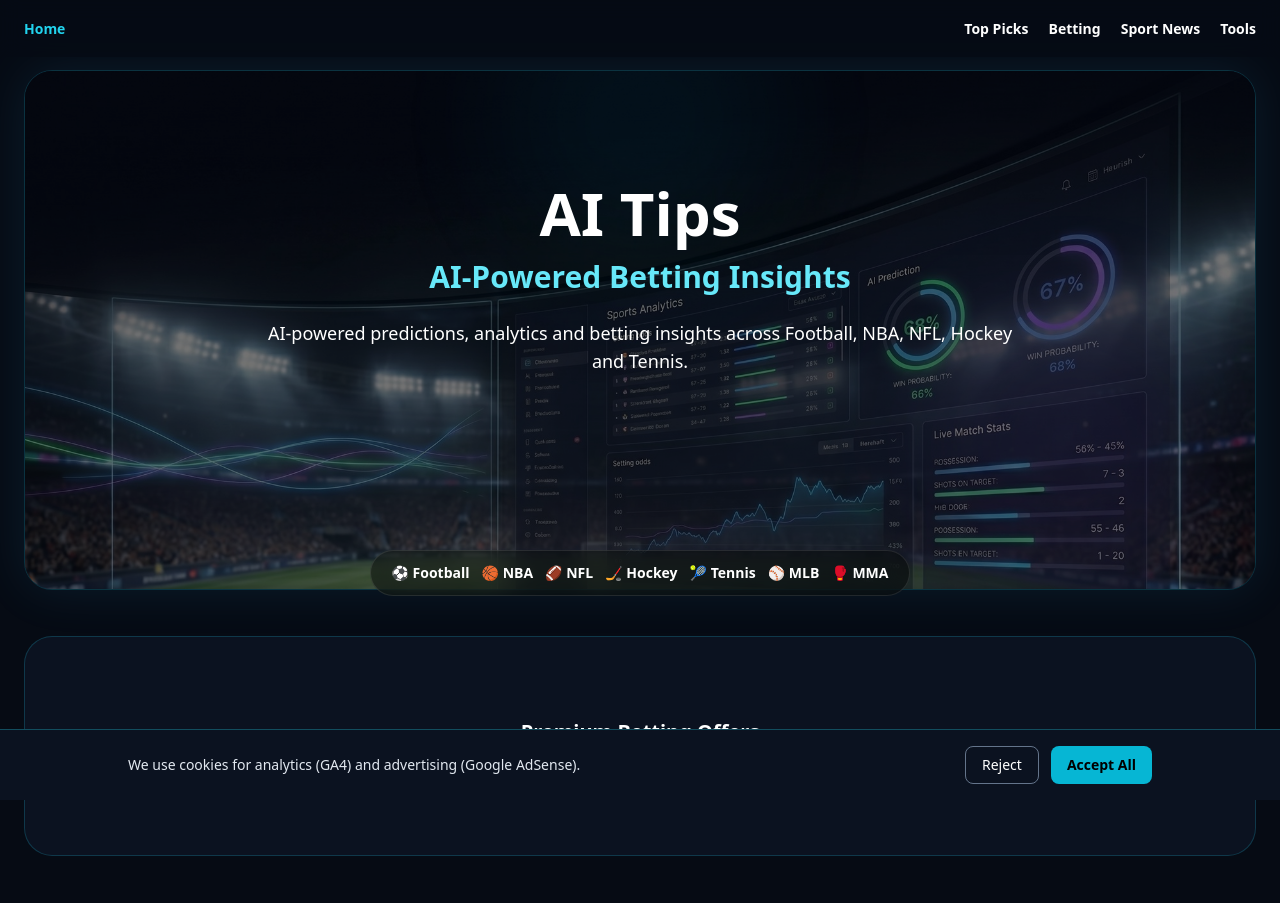
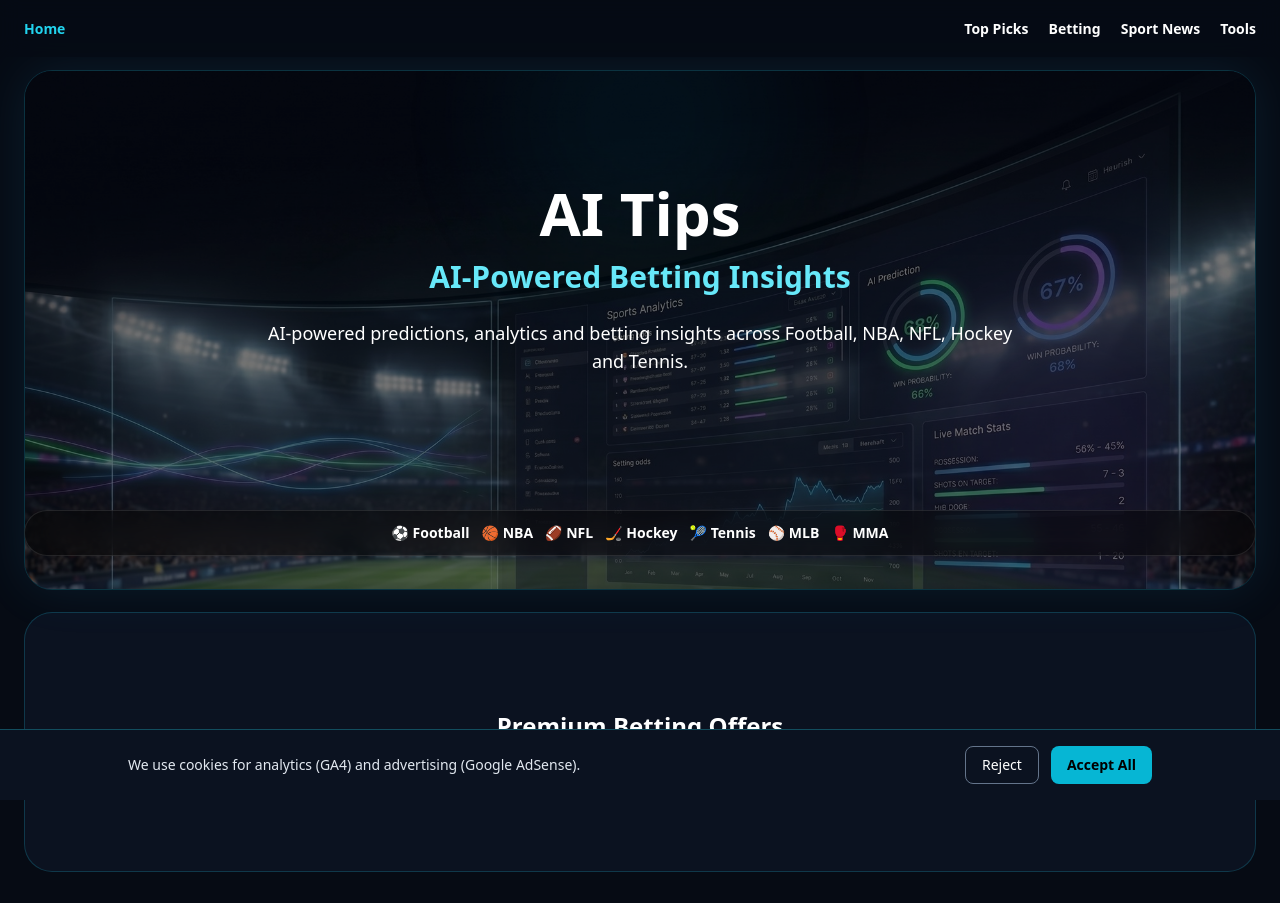
Before and after one commit to Peterson1979/ai-bet, a Next.js app: page / in a window 1280 px wide. Shown: the top 903 px of the page. Built offline with nearby package versions, Linux system fonts and the light colour scheme.

Commit message:
ui: high-tech redesign + metrics legend + homepage update

```diff
--- a/app/page.tsx
+++ b/app/page.tsx
@@ -47,8 +47,8 @@ export default async function HomePage() {
           {/* HERO */}
           <Hero />
 
-          {/* SPORT NAV OVERLAY (CLICKABLE + SCROLL TARGETS) */}
-          <div className="mt-[-40px] relative z-20 flex justify-center">
+          {/* SPORT NAV (overlay, single instance) */}
+          <div className="-mt-20 relative z-20 mb-14">
             <div className="flex flex-wrap justify-center gap-3 rounded-full border border-white/10 bg-black/40 px-5 py-3 backdrop-blur-md">
 
               {sportLinks.map((s) => (
@@ -65,14 +65,14 @@ export default async function HomePage() {
           </div>
 
           {/* AFFILIATE BLOCK (ONLY ONCE) */}
-          <section className="mt-10 rounded-[28px] border border-cyan-400/20 bg-[#0B1220] p-8 min-h-[220px] flex items-center justify-center text-center">
+          <section className="mt-10 rounded-[28px] border border-cyan-400/20 bg-[#0B1220] p-10 min-h-[260px] flex items-center justify-center text-center">
 
             <div>
-              <h3 className="text-xl font-black text-white">
+              <h3 className="text-2xl font-black text-white">
                 Premium Betting Offers
               </h3>
 
-              <p className="mt-2 text-sm text-slate-300">
+              <p className="mt-3 text-sm text-slate-300">
                 Place your affiliate banners, sportsbook promos or rotating offers here.
               </p>
             </div>
@@ -143,7 +143,7 @@ export default async function HomePage() {
 
           </div>
 
-          {/* UNIFIED METRICS (SINGLE BLOCK, NO DUPLICATION) */}
+          {/* SINGLE UNIFIED METRICS BLOCK (NO DUPLICATES) */}
           <section className="mt-20 rounded-[28px] border border-cyan-400/20 bg-gradient-to-b from-[#0B1220] to-[#0F172A] p-6">
 
             <h2 className="text-xl font-black text-white">
@@ -155,7 +155,6 @@ export default async function HomePage() {
               This system highlights betting quality across all sports and markets.
             </p>
 
-            {/* SHORT LEGEND */}
             <div className="mt-5 grid grid-cols-2 md:grid-cols-4 gap-3 text-sm font-bold">
               <div className="text-emerald-300">🟢 VALUE BET</div>
               <div className="text-yellow-300">🟡 OK BET</div>
@@ -163,9 +162,7 @@ export default async function HomePage() {
               <div className="text-cyan-300">✔️ AI EV SCORE</div>
             </div>
 
-            {/* DETAILED EXPLANATION (NO DUPLICATION) */}
             <div className="mt-6 space-y-3 text-sm text-slate-300">
-
               <p>
                 <span className="text-white font-bold">AI Edge:</span>{" "}
                 Difference between implied bookmaker probability and estimated AI probability. Higher edge may indicate stronger betting value.
@@ -185,7 +182,6 @@ export default async function HomePage() {
                 <span className="text-white font-bold">Risk:</span>{" "}
                 Estimated volatility and uncertainty level of the prediction. Lower risk indicates more stable betting conditions.
               </p>
-
             </div>
 
           </section>
```
